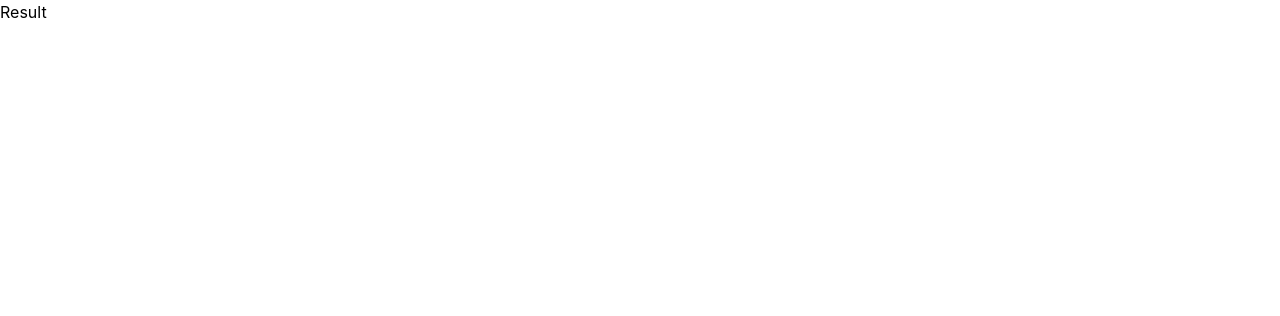
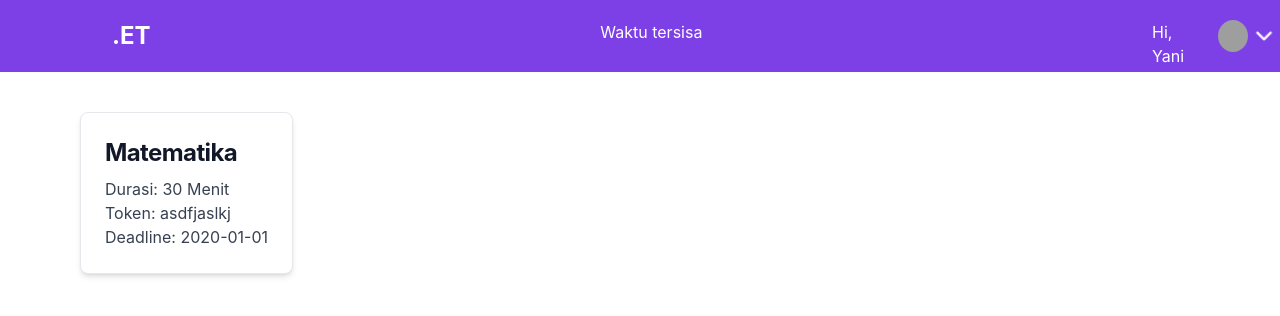
Before and after one commit to yogihendrawan79/final-project-ruang-guru, a React (Create React App) app in the folder Frontend/: page /hasil-ujian/1 in a window 1280 px wide. Shown: the top 316 px of the page. Built offline with nearby package versions, Linux system fonts and the light colour scheme; grey boxes are pictures that could not be loaded.

Commit message:
feat: add card component

```diff
--- a/Frontend/package.json
+++ b/Frontend/package.json
@@ -7,6 +7,8 @@
     "@testing-library/react": "^13.3.0",
     "@testing-library/user-event": "^13.5.0",
     "axios": "^0.27.2",
+    "flowbite": "^1.4.7",
+    "flowbite-react": "^0.0.25",
     "react": "^18.1.0",
     "react-dom": "^18.1.0",
     "react-router-dom": "^6.3.0",
--- a/Frontend/src/App.js
+++ b/Frontend/src/App.js
@@ -1,20 +1,22 @@
-import './App.css';
-import Soal from './components/Soal/Soal';
-import { Routes, Route } from 'react-router-dom'
-import Result from './components/Result/Result';
-import Login from './components/Login/Login';
-import Token from './components/Token/Token';
+import "./App.css";
+import Soal from "./components/Soal/Soal";
+import { Routes, Route } from "react-router-dom";
+import Result from "./components/Result/Result";
+import Login from "./components/Login/Login";
+import Token from "./components/Token/Token";
+import BankSoal from "./components/Dashboard/BankSoal/BankSoal";
 
 function App() {
   return (
-      <div className="">
-        <Routes>
+    <div className="">
+      {/* <Routes>
           <Route path="login" element={<Login />} />
           <Route path="token" element={<Token />} />
           <Route index element={<Soal />} />
           <Route path="hasil-ujian/:id" element={<Result />} />
-        </Routes>
-      </div>
+        </Routes> */}
+      <BankSoal />
+    </div>
   );
 }
 
--- a/Frontend/src/components/Dashboard/BankSoal/BankSoal.jsx
+++ b/Frontend/src/components/Dashboard/BankSoal/BankSoal.jsx
@@ -1,9 +1,46 @@
-import React from 'react'
+import React from "react";
+import Navbar from "../../Navbar/Navbar";
+import Card from "./CardBank/Card";
 
 const BankSoal = () => {
+  const data = [
+    {
+      image:
+        "https://images.unsplash.com/photo-1495995424756-6a5a3f9e7543?ixlib=rb-1.2.1&ixid=MnwxMjA3fDB8MHxzZWFyY2h8Nzl8fHN0dWRlbnR8ZW58MHx8MHx8&auto=format&fit=crop&w=500&q=60",
+      username: "Yani",
+    },
+  ];
+
+  const bank = [
+    {
+      mapel: "Matematika",
+      durasi: "30",
+      token: "asdfjaslkj",
+      deadline: "2020-01-01",
+    },
+  ];
+
   return (
-    <div>BankSoal</div>
-  )
-}
+    <>
+      {data.map((index) => (
+        <Navbar
+          key={index.username}
+          logo=".ET"
+          username={index.username}
+          image={index.image}
+        />
+      ))}
+      {bank.map((index) => (
+        <Card
+          key={index.mapel}
+          mapel={index.mapel}
+          durasi={index.durasi}
+          token={index.token}
+          deadline={index.deadline}
+        />
+      ))}
+    </>
+  );
+};
 
-export default BankSoal
+export default BankSoal;
--- /dev/null
+++ b/Frontend/src/components/Dashboard/BankSoal/CardBank/Card.jsx
@@ -0,0 +1,29 @@
+import React from "react";
+
+function Card({ mapel, durasi, token, deadline }) {
+  return (
+    <>
+      <div className="flex justify-start ml-20 mt-10">
+        <a
+          href="#"
+          class="block p-6 max-w-sm bg-white rounded-lg border border-gray-200 shadow-md hover:bg-gray-100 dark:bg-gray-800 dark:border-gray-700 dark:hover:bg-gray-700"
+        >
+          <h5 class="mb-2 text-2xl font-bold tracking-tight text-gray-900 dark:text-white">
+            {mapel}
+          </h5>
+          <p class="font-normal text-gray-700 dark:text-gray-400">
+            Durasi: {durasi} Menit
+          </p>
+          <p class="font-normal text-gray-700 dark:text-gray-400">
+            Token: {token}
+          </p>
+          <p class="font-normal text-gray-700 dark:text-gray-400">
+            Deadline: {deadline}
+          </p>
+        </a>
+      </div>
+    </>
+  );
+}
+
+export default Card;
--- a/Frontend/tailwind.config.js
+++ b/Frontend/tailwind.config.js
@@ -1,13 +1,14 @@
 module.exports = {
   content: [
     "./src/**/*.{js,jsx,ts,tsx}",
+    "node_modules/flowbite-react/**/*.{js,jsx,ts,tsx}",
   ],
   theme: {
     extend: {
       colors: {
-        'primary': '#7D3FE6'
-      }
+        primary: "#7D3FE6",
+      },
     },
   },
-  plugins: [],
-}
+  plugins: [require("flowbite/plugin")],
+};
```
Also changed, not shown: 1 other file (tests, documents, lock files or other folders).
